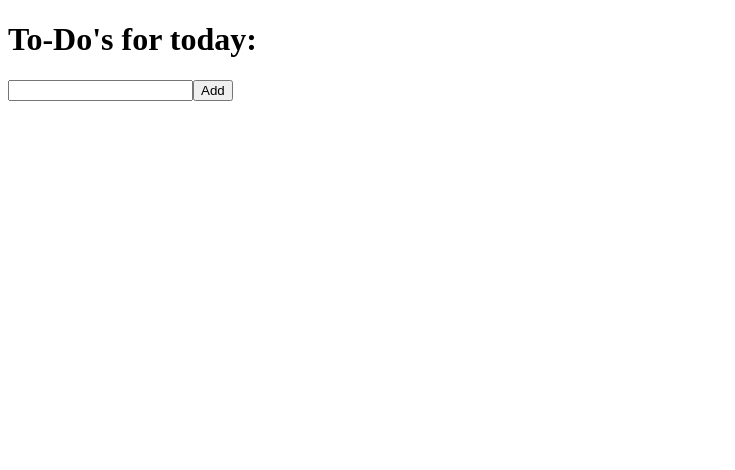
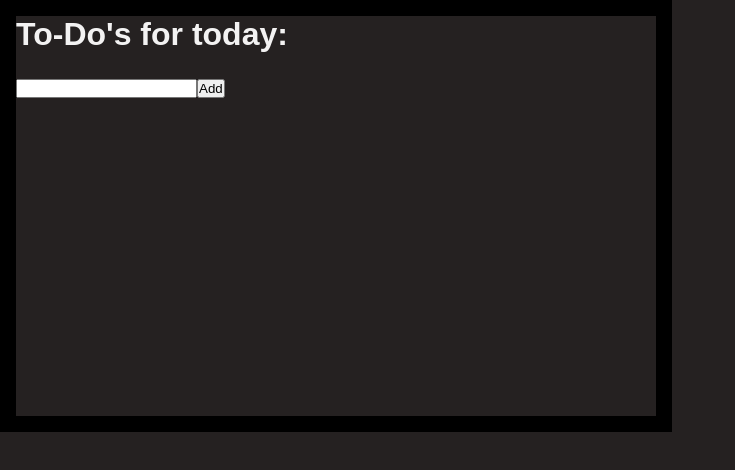
Before and after one commit to Quazar8/ReactToDo, a React app: page / in a window 1280 px wide. Shown: the whole page, without its empty margins (0-735 px from the left). Built offline with nearby package versions, Linux system fonts and the light colour scheme.

Commit message:
Adding more css
Styling all components.

```diff
--- a/src/components/App.js
+++ b/src/components/App.js
@@ -2,6 +2,8 @@ import React, { useState } from 'react'
 
 import Input from './Input'
 import ToDosContainer from './ToDosContainer'
+
+import '../styles/app.css'
 
 const App = (props) => {
     const [todos, addTodos] = useState([])
@@ -13,11 +15,11 @@ const App = (props) => {
     }
 
     return (
-        <div>
+        <main className="app-container">
             <h1>To-Do's for today:</h1>
             <ToDosContainer todos = {todos} />
             <Input submitted={submitted}/>
-        </div>
+        </main>
     )
 }
 
--- a/src/components/ToDosContainer.js
+++ b/src/components/ToDosContainer.js
@@ -1,9 +1,11 @@
 import React from 'react'
 import SingleToDo from './SingleTodo'
 
+import '../styles/todos-container.css'
+
 const ToDosContainer = (props) => {
     return (
-        <section>
+        <section className="todos-container">
             {
                 props.todos.map((todo, i) => (
                     <SingleToDo todo={todo} />
--- a/src/index.js
+++ b/src/index.js
@@ -2,4 +2,6 @@ import React from "react"
 import ReactDOM from 'react-dom'
 import App from './components/App'
 
+import './styles/index.css'
+
 ReactDOM.render(<App />, document.getElementById('root'))
--- /dev/null
+++ b/src/styles/app.css
@@ -0,0 +1,5 @@
+.app-container {
+    width:50%;
+    height:50%;
+    border: 1rem solid black;
+}
--- /dev/null
+++ b/src/styles/index.css
@@ -0,0 +1,28 @@
+:root {
+    --bcolor: #252121;
+    --ctext: #fffffff1;
+    --mainFont: Arial, Helvetica, sans-serif;
+}
+
+* {
+    margin:0;
+    padding:0;
+    box-sizing: content-box;
+}
+
+html {
+    width:100%;
+    height:100%;
+    background-color: var(--bcolor);
+    color: var(--ctext);
+    font-family: var(--mainFont);
+}
+
+body {
+    width:100%;
+    height:100%;
+}
+
+#root {
+    height:inherit;
+}
--- a/src/styles/single-todo.css
+++ b/src/styles/single-todo.css
@@ -1,3 +1,8 @@
 .single-todo {
     display: flex;
+    justify-content: space-between;
 }
+
+button {
+    padding: 1% 2%;
+}
--- /dev/null
+++ b/src/styles/todos-container.css
@@ -0,0 +1,3 @@
+.todos-container {
+    padding:2%;
+}
```
